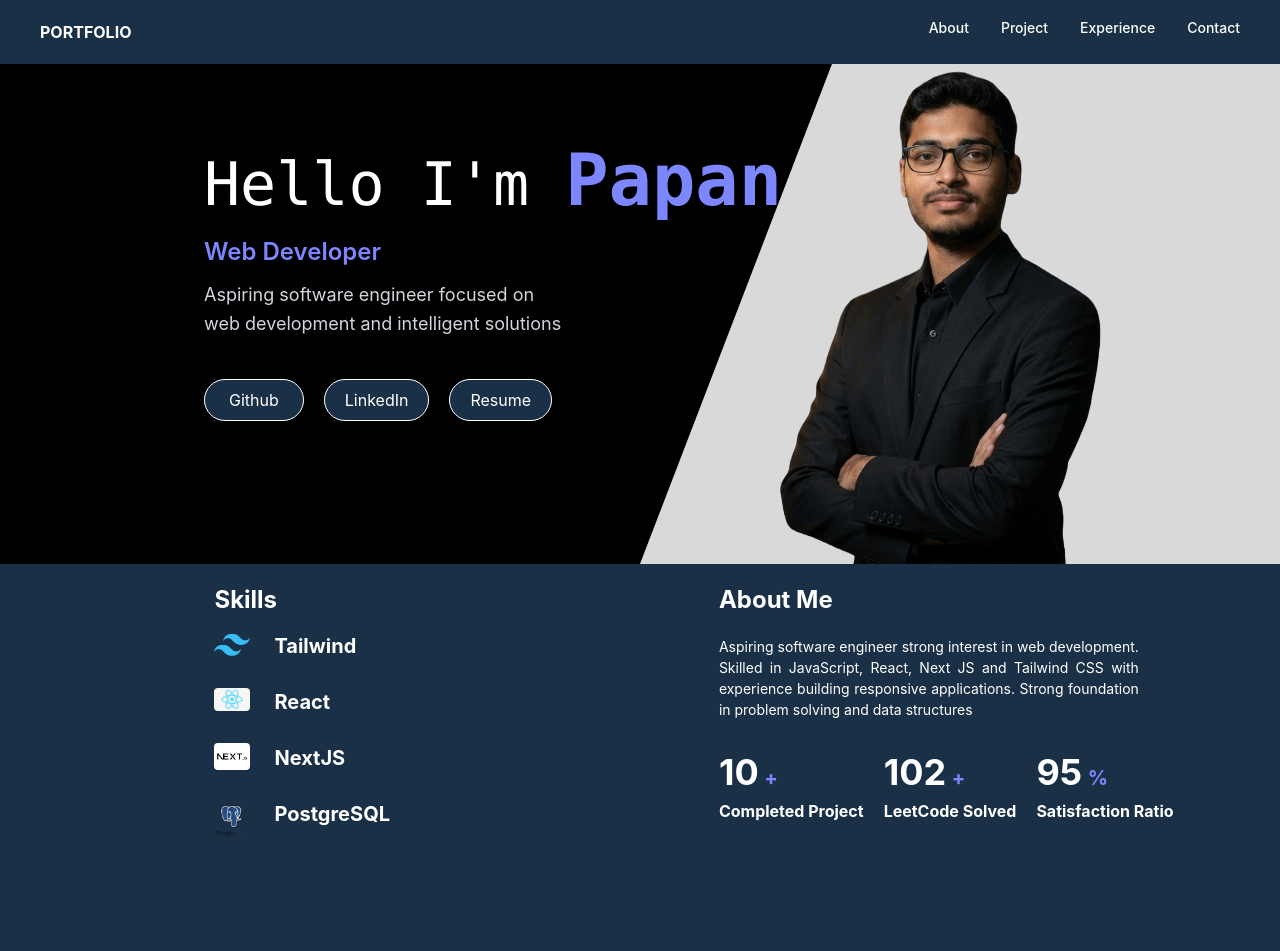
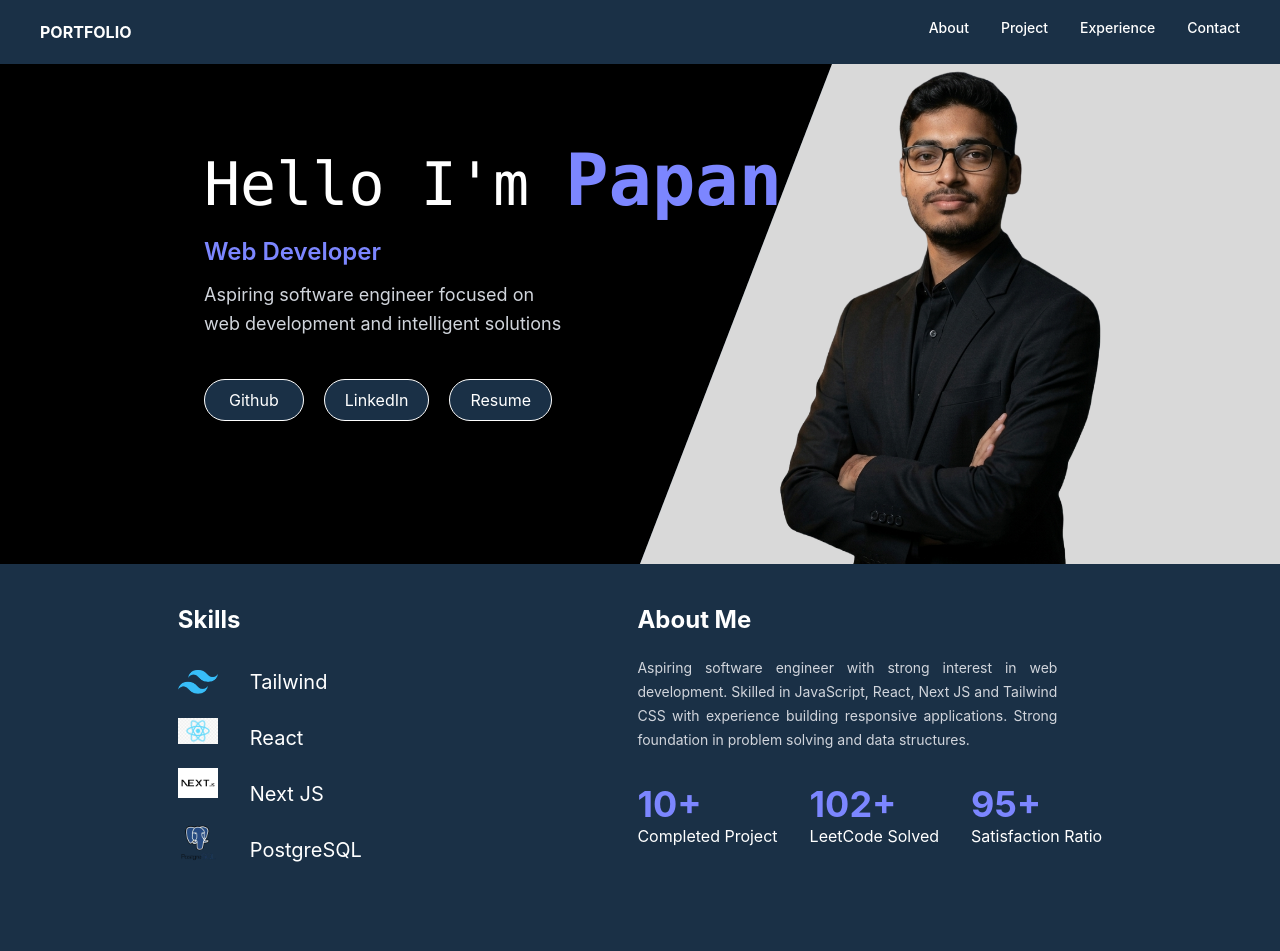
Before and after one commit to papanbanik/My-Portfolio, a React (Vite) app: page / in a window 1280 px wide. Shown: the top 951 px of the page. Built offline with nearby package versions, Linux system fonts and the light colour scheme.

Commit message:
add experince

```diff
--- a/src/section/About.jsx
+++ b/src/section/About.jsx
@@ -1,103 +1,300 @@
-import React, { useState, useRef } from 'react';
-import  { library } from '../assets/assets'
-import {motion} from 'framer-motion';
+import React, { useState, useRef } from "react";
+import { library } from "../assets/assets";
+import { motion } from "framer-motion";
+
 const About = () => {
-  const [count, setCount]= useState(0)
+
+  const [count, setCount] = useState(0);
   const [leetCount, setLeetCount] = useState(0);
   const [clientCount, setClientCount] = useState(0);
+
   const hasCountedRef1 = useRef(false);
   const hasCountedRef2 = useRef(false);
   const hasCountedRef3 = useRef(false);
 
-  const startCount = ({number,setter}) =>{
-    const end=number;
-    const duration=1500;
-    const stepTime=duration/end;
-    let current=0;
-    const interval=setInterval(() =>{
-      current+=1;
+
+  const startCount = ({ number, setter }) => {
+
+    let current = 0;
+    const duration = 1500;
+    const stepTime = duration / number;
+
+    const interval = setInterval(() => {
+
+      current += 1;
       setter(current);
-      if(current>=end)
-        clearInterval(interval)
-    },stepTime)
+
+      if (current >= number) {
+        clearInterval(interval);
+      }
+
+    }, stepTime);
   };
 
+
   const handleCountStart = (number, setter, ref) => {
+
     if (!ref.current) {
       ref.current = true;
       startCount({ number, setter });
     }
+
   };
 
+
   return (
-<div id="about" className='w-full min-h-[300px] mt-5 ml-16 max-sm:ml-5' >
-<div className='flex flex-col sm:flex-row gap-9 sm:gap-7 justify-around
- text-white text-2xl font-bold'>
-<div className='flex flex-col gap-4 max-sm:ml-30'>
 
-  <div className='text-2xl font-bold max-sm:pl-8 max-sm:pb-5'>Skills</div>
+    <section
+      id="about"
+      className="
+      w-full
+      min-h-[350px]
+      mt-10
+      px-5
+      sm:px-16
+      text-white
+      "
+    >
 
-  <div className='flex items-center gap-6'>
+
+      <div
+        className="
+        flex
+        flex-col
+        lg:flex-row
+        gap-12
+        justify-around
+        "
+      >
+
+
+        {/* Skills */}
+
+        <div>
+
+          <h2 className="
+          text-2xl
+          font-bold
+          mb-8
+          ">
+            Skills
+          </h2>
+
+
+          <div className="flex gap-8 items-center">
+
 
             <motion.div
-          initial={{ opacity: 0 }}
-          whileInView={{ opacity: 1 }}
-          transition={{ duration: 6 }}
+
+              initial={{opacity:0,y:20}}
+              whileInView={{opacity:1,y:0}}
+              transition={{duration:1}}
               viewport={{once:true}}
-      className='flex flex-col items-center gap-8'>
-      {library.map((img, index) => (
-        <img key={index} src={img} className='w-9 rounded'/>
-      ))}
+
+              className="
+              flex
+              flex-col
+              gap-6
+              "
+            >
+
+              {
+                library.map((img,index)=>(
+                  <img
+                    key={index}
+                    src={img}
+                    className="w-10"
+                  />
+                ))
+              }
+
+
             </motion.div>
 
+
+
             <motion.div
-          initial={{ opacity: 0 }}
-          whileInView={{ opacity: 1 }}
-          transition={{ duration: 6 }}
+
+              initial={{opacity:0,x:-20}}
+              whileInView={{opacity:1,x:0}}
+              transition={{duration:1}}
               viewport={{once:true}}
-     className='flex flex-col gap-7 text-xl font-poppins'>
+
+              className="
+              flex
+              flex-col
+              gap-7
+              text-xl
+              "
+            >
+
               <p>Tailwind</p>
               <p>React</p>
-      <p>NextJS</p>
-      <p className='mb-3'>PostgreSQL</p>
+              <p>Next JS</p>
+              <p>PostgreSQL</p>
+
             </motion.div>
-   </div>
-   </div>
 
-  <div>
-    <div className='flex flex-col gap-5'>
-         <div className='max-sm:pl-35'>About Me</div>
-         <div className='w-105 text-sm font-normal text-justify leading-normal'> Aspiring software engineer strong interest in web development. Skilled in JavaScript, React, Next JS and
-              Tailwind CSS with experience building responsive applications. Strong foundation in problem solving and data
-              structures</div>
-         <div className='mt-3 flex flex-row  gap-5 max-sm:pl-4'>
-            <div> <motion.span
-                   initial={{opacity : 0}}
-                   whileInView={{opacity: 1}}
-                   viewport={{once:true}}
-                   onViewportEnter={()=>handleCountStart(10, setCount, hasCountedRef1)}
-                   className='text-4xl font-sans'>{count}</motion.span> <span className='text-[#7C86FF] text-xl font-sans'>+</span> <br/> <span className='text-base font-poppins'>Completed Project</span> </div>
-             <div> <motion.span
-                    initial={{opacity:0}}
-                    whileInView={{opacity:1}}
-                    viewport={{once:true}}
-                    onViewportEnter={()=>handleCountStart(102,setLeetCount, hasCountedRef2)}
-                   className='text-4xl font-sans'>{leetCount}</motion.span> <span className='text-[#7C86FF] text-xl font-sans'>+</span> <br/><span className='text-base font-poppins'> LeetCode Solved</span> </div>
-             <div> <motion.span
-             initial={{opacity : 0}}
-                   whileInView={{opacity: 1}}
-                   viewport={{once:true}}
-                   onViewportEnter={()=>handleCountStart(95,setClientCount, hasCountedRef3)}
-                    className='text-4xl font-sans'>{clientCount}</motion.span> <span className='text-[#7C86FF] text-xl font-sans'>%</span> <br/> <span className='text-base font-poppins'> Satisfaction  Ratio </span></div>
-            <div> </div>
-         </div>
-    </div>
+
           </div>
 
         </div>
+
+
+
+
+        {/* About */}
+
+        <div>
+
+          <h2 className="
+          text-2xl
+          font-bold
+          mb-5
+          ">
+            About Me
+          </h2>
+
+
+          <p
+          className="
+          max-w-[420px]
+          text-sm
+          text-gray-300
+          leading-6
+          text-justify
+          "
+          >
+
+            Aspiring software engineer with strong interest in web development.
+            Skilled in JavaScript, React, Next JS and Tailwind CSS with
+            experience building responsive applications.
+            Strong foundation in problem solving and data structures.
+
+          </p>
+
+
+
+          {/* Stats */}
+
+
+          <div className="
+          flex
+          gap-8
+          mt-8
+          flex-wrap
+          ">
+
+
+            <div>
+
+              <Counter
+                value={count}
+                setter={setCount}
+                target={10}
+                refValue={hasCountedRef1}
+              />
+
+              <p>Completed Project</p>
+
             </div>
+
+
+
+            <div>
+
+              <Counter
+                value={leetCount}
+                setter={setLeetCount}
+                target={102}
+                refValue={hasCountedRef2}
+              />
+
+              <p>LeetCode Solved</p>
+
+            </div>
+
+
+
+
+            <div>
+
+              <Counter
+                value={clientCount}
+                setter={setClientCount}
+                target={95}
+                refValue={hasCountedRef3}
+              />
+
+              <p> Satisfaction Ratio</p>
+
+            </div>
+
+
+          </div>
+
+
+        </div>
+
+
+
+      </div>
+
+
+    </section>
 
   );
 };
 
+
+
+
+const Counter = ({value,setter,target,refValue}) => (
+
+<motion.span
+
+initial={{opacity:0}}
+
+whileInView={{opacity:1}}
+
+viewport={{once:true}}
+
+onViewportEnter={()=>{
+
+  if(!refValue.current){
+
+    refValue.current=true;
+
+    let current=0;
+
+    const interval=setInterval(()=>{
+
+      current++;
+
+      setter(current);
+
+      if(current>=target)
+        clearInterval(interval)
+
+    },1500/target)
+
+  }
+
+}}
+
+className="
+text-4xl
+font-bold
+text-[#7C86FF]
+"
+
+>
+
+{value}+
+
+</motion.span>
+
+)
+
+
 export default About;
--- a/src/section/Project.jsx
+++ b/src/section/Project.jsx
@@ -22,21 +22,7 @@ const project1 = [
     description:
       "Agenci.ai is an AI-powered platform designed to automate and optimize digital marketing tasks",
     link: "https://agencyai-ten.vercel.app/",
-  },
-  {
-    img: Project2,
-    title: "Floka Digital Agency",
-    description:
-      "Responsible UI includes Home, About, Services, Portfolio, Blog, Contact sections",
-    link: "https://floka-project.vercel.app/",
-  },
-  {
-    img: Project3,
-    title: "Travel Site",
-    description:
-      "Modern and responsive web application designed to smooth booking and experiences",
-    link: "https://travel-site-six-rho.vercel.app",
-  },
+  }
 ];
 
 
```
Lines whose indentation alone changed are shown as unchanged.
